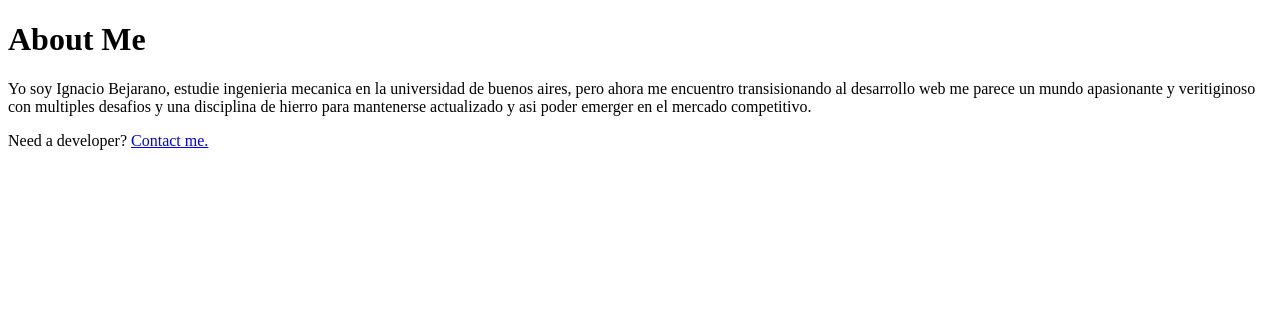
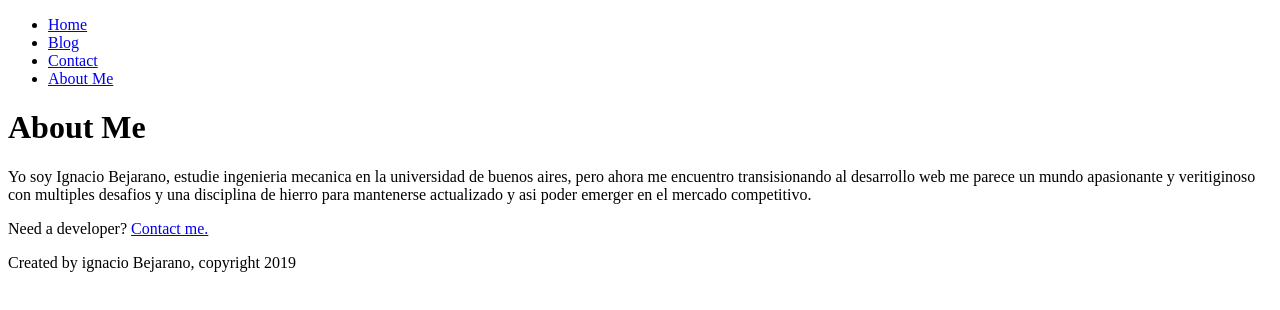
Before and after one commit to ibejarano/blog-gatsby, a Gatsby site: page /about in a window 1280 px wide. Built offline with nearby package versions, Linux system fonts and the light colour scheme; Gatsby itself is replaced by a stand-in of ours.

Commit message:
implemented layout

```diff
--- /dev/null
+++ b/src/components/footer.js
@@ -0,0 +1,11 @@
+import React from 'react';
+
+const Footer = () => {
+    return(
+        <footer>
+            <p>Created by ignacio Bejarano,  copyright 2019</p>
+        </footer>
+    )
+}
+
+export default Footer;
--- /dev/null
+++ b/src/components/header.js
@@ -0,0 +1,19 @@
+import React from 'react';
+import { Link } from 'gatsby';
+
+const Header = () => {
+    return (
+        <header>
+            <nav>
+                <ul>
+                    <li> <Link to='/'> Home </Link></li>
+                    <li> <Link to='/blog'> Blog </Link></li>
+                    <li> <Link to='/contact'> Contact </Link></li>
+                    <li> <Link to='/about'> About Me </Link></li>
+                </ul>
+            </nav>
+        </header>
+    )
+}
+
+export default Header;
--- /dev/null
+++ b/src/components/layout.js
@@ -0,0 +1,16 @@
+import React from 'react';
+import Header from './header';
+import Footer from './footer';
+
+const Layout = (props) => {
+    return(
+        <div>
+            <Header />
+            {props.children}
+            <Footer />
+        </div>
+
+    );
+};
+
+export default Layout;
--- a/src/pages/about.js
+++ b/src/pages/about.js
@@ -1,9 +1,11 @@
 import React from 'react';
 import { Link } from 'gatsby';
+import Layout from '../components/layout';
+
 
 const AboutPage = () => {
     return(
-        <div>
+        <Layout>
             <h1>About Me</h1>
             <p>Yo soy Ignacio Bejarano, estudie ingenieria mecanica en la universidad
                 de buenos aires, pero ahora me encuentro transisionando al desarrollo web
@@ -11,8 +13,7 @@
                 para mantenerse actualizado y asi poder emerger en el mercado competitivo.
                 </p>
             <p>Need a developer? <Link to="/contact">Contact me.</Link></p>
-
-        </div>
+        </Layout>
     )
 }
 
```
Also changed, not shown: src/pages/blog.js (+5 -4 lines), src/pages/contact.js (+5 -3 lines), src/pages/index.js (+5 -3 lines).
